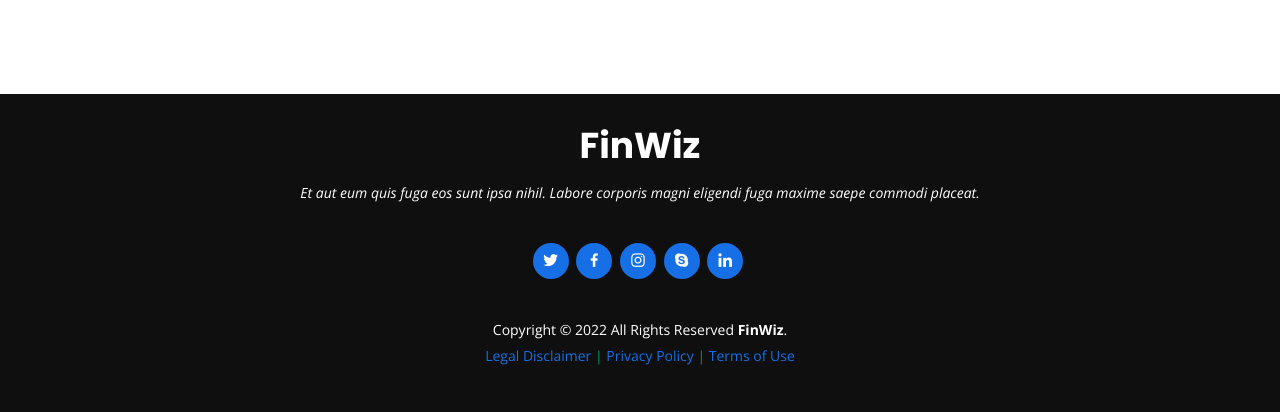
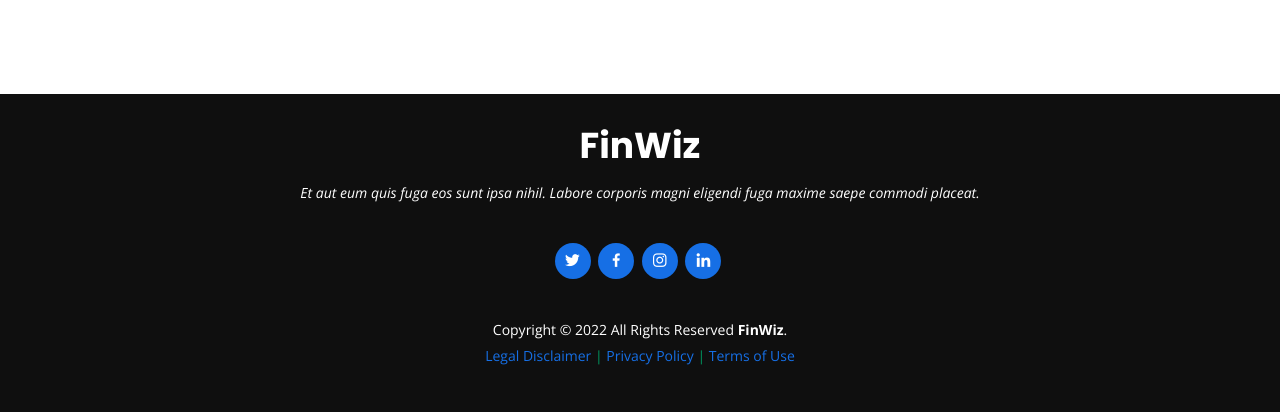
Before and after one commit to pissall20/finwiz, a Django app: page /about-us/ in a window 1280 px wide. Shown: the part 556-968 px from the top of the page. Run offline with Django 4.2, Linux system fonts and the light colour scheme; some libraries are stand-ins or nearby versions.

Commit message:
remove skype

```diff
--- a/website/templates/website/base.html
+++ b/website/templates/website/base.html
@@ -94,7 +94,6 @@
             <a href="#" class="twitter"><i class="bx bxl-twitter"></i></a>
             <a href="#" class="facebook"><i class="bx bxl-facebook"></i></a>
             <a href="https://www.instagram.com/finwizsolutions/" class="instagram"><i class="bx bxl-instagram"></i></a>
-            <a href="#" class="google-plus"><i class="bx bxl-skype"></i></a>
             <a href="#" class="linkedin"><i class="bx bxl-linkedin"></i></a>
         </div>
         <div class="copyright">
```
